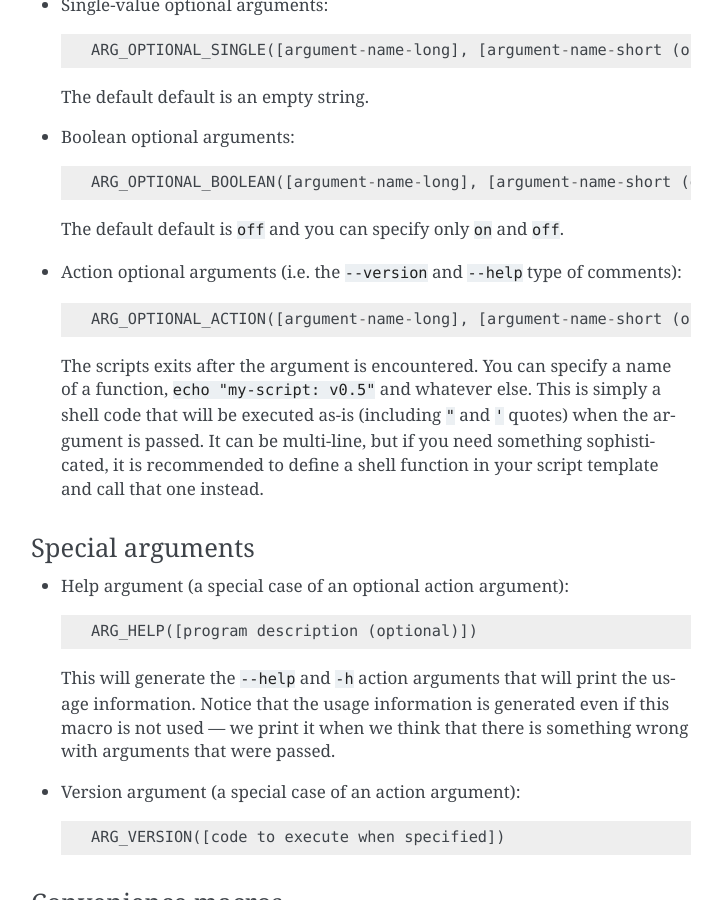
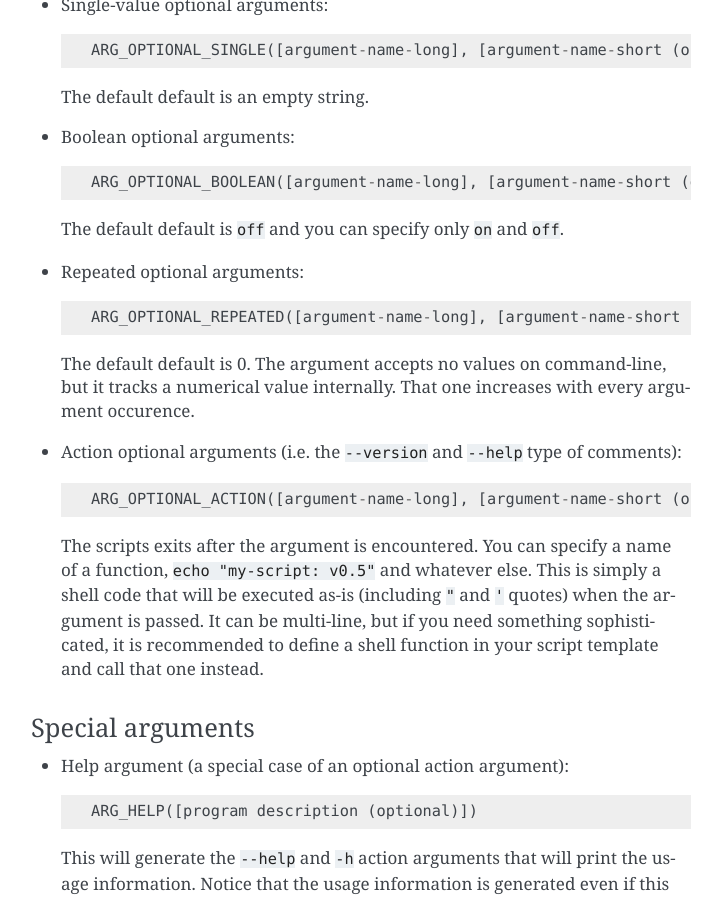
Before and after one commit to matejak/argbash, a Sphinx documentation site: the page built from doc/guide.rst, in a window 1280 px wide and 900 px high, scrolled down 2699 px. Shown: the whole window, without its empty margins (389-1111 px from the left). Built offline with Sphinx 7.4.7, drawn with Linux system fonts in a browser that asks for light colours.

Commit message:
Finalized repeated args implementation

```diff
--- a/doc/guide.rst
+++ b/doc/guide.rst
@@ -129,6 +129,15 @@ Optional arguments
 
   The default default is ``off`` and you can specify only ``on`` and ``off``.
 
+* Repeated optional arguments:
+  ::
+
+     ARG_OPTIONAL_REPEATED([argument-name-long], [argument-name-short (optional)], [help message], [default (optional)])
+
+  The default default is 0.
+  The argument accepts no values on command-line, but it tracks a numerical value internally.
+  That one increases with every argument occurence.
+
 * Action optional arguments (i.e. the ``--version`` and ``--help`` type of comments):
   ::
 
```
Also changed, not shown: 7 other files.
